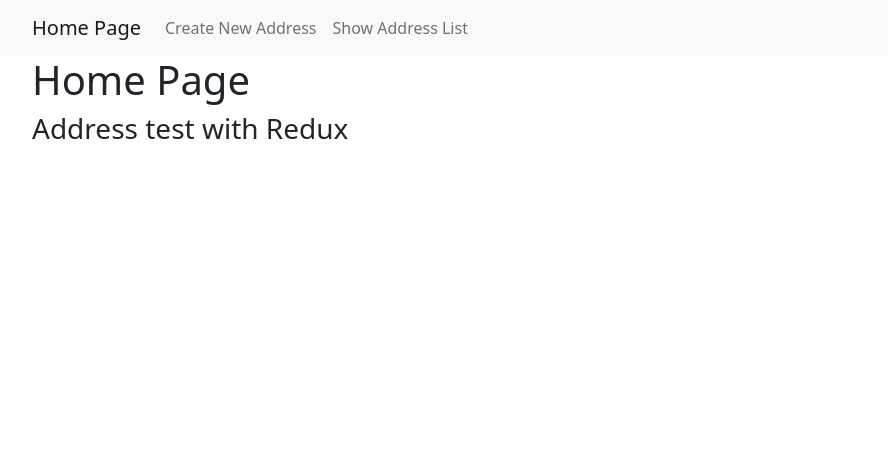
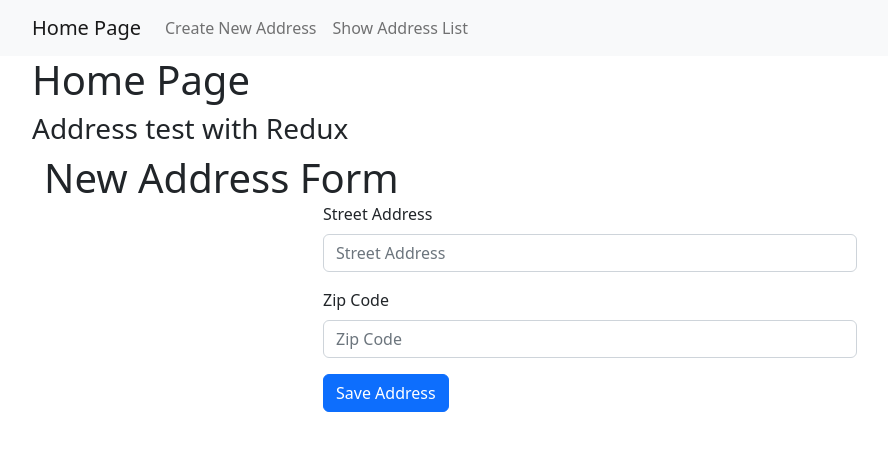
Before and after one commit to partapparam/reduxstudy, a React (Create React App) app: page /new in a window 1280 px wide. Shown: the top 450 px of the page, without its empty margins (50-938 px from the left). Built offline with nearby package versions, Linux system fonts and the light colour scheme.

Commit message:
forms in bootstrap

```diff
--- a/src/App.jsx
+++ b/src/App.jsx
@@ -2,10 +2,10 @@ import logo from "./logo.svg"
 import "./App.css"
 import React from "react"
 import { BrowserRouter, Route, Routes } from "react-router-dom"
-import { NavigationBar } from "./common/NavigationBar"
 import { Home } from "./features/home/Home"
 import { AddressList } from "./features/address/AddressList"
 import { AddressCard } from "./features/address/AddressCard"
+import { AddressForm } from "./features/address/AddressForm"
 
 function App() {
   return (
@@ -16,7 +16,7 @@ function App() {
             <Route path="addressList" element={<AddressList />}>
               <Route path=":addressId/card" element={<AddressCard />} />
             </Route>
-            <Route path="new" />
+            <Route path="new" element={<AddressForm />} />
             {/* <Route index element={<Home />} /> */}
           </Route>
         </Routes>
--- a/src/features/address/AddressCard.jsx
+++ b/src/features/address/AddressCard.jsx
@@ -2,12 +2,11 @@ import React from "react"
 import Container from "react-bootstrap/Container"
 import { redirect, useParams } from "react-router-dom"
 import { useSelector } from "react-redux"
+import { selectAddressById } from "./addressSlice"
 
 export const AddressCard = () => {
   const { addressId } = useParams()
-  const address = useSelector((state) =>
-    state.addresses.find((a) => a.address_id === +addressId)
-  )
+  const address = useSelector((state) => selectAddressById(state, addressId))
 
   if (!address) {
     redirect("/addressList")
@@ -18,8 +17,8 @@ export const AddressCard = () => {
       <h3>This is the Address card</h3>
       <div>
         <h4>
-          This is the Address Id: {address.address_id} and{" "}
-          {address.street_address}
+          This is the Address Id: {address && address.address_id} and{" "}
+          {address && address.street_address}
         </h4>
       </div>
     </Container>
--- a/src/features/address/AddressForm.jsx
+++ b/src/features/address/AddressForm.jsx
@@ -0,0 +1,63 @@
+import React, { useState } from "react"
+import Button from "react-bootstrap/Button"
+import Form from "react-bootstrap/Form"
+import Container from "react-bootstrap/Container"
+import Row from "react-bootstrap/Row"
+import Col from "react-bootstrap/col"
+import { postNewAddress } from "./addressSlice"
+import { useDispatch, useSelector } from "react-redux"
+
+export const AddressForm = () => {
+  const dispatch = useDispatch()
+  const [streetAddress, setStreetAddress] = useState("")
+  const [zipcode, setZipcode] = useState(0)
+  const [addRequestStatus, setAddRequestStatus] = useState("idle")
+
+  const canSave =
+    [streetAddress, zipcode].every(Boolean) && addRequestStatus === "idle"
+
+  const onSaveAddressClicked = async () => {
+    if (canSave) {
+      try {
+        setAddRequestStatus("pending")
+        await dispatch(postNewAddress({ streetAddress, zipcode })).unwrap()
+        setStreetAddress("")
+        setZipcode(0)
+      } catch (error) {
+        console.error("Failed to save address", error)
+      } finally {
+        setAddRequestStatus("idle")
+      }
+    }
+  }
+
+  return (
+    <Container>
+      <h1 className="mb-auto">New Address Form</h1>
+      <Row className="justify-content-md-center">
+        <Col lg="6">
+          <Form className="mb-auto">
+            <Form.Group className="mb-3" controlId="addressStreet">
+              <Form.Label className="label">Street Address</Form.Label>
+              <Form.Control
+                type="text"
+                placeholder="Street Address"
+              ></Form.Control>
+            </Form.Group>
+            <Form.Group className="mb-3" controlId="zipcode">
+              <Form.Label className="label">Zip Code</Form.Label>
+              <Form.Control type="number" placeholder="Zip Code"></Form.Control>
+            </Form.Group>
+            <Button
+              variant="primary"
+              type="submit"
+              onClick={onSaveAddressClicked}
+            >
+              Save Address
+            </Button>
+          </Form>
+        </Col>
+      </Row>
+    </Container>
+  )
+}
--- a/src/features/address/AddressList.jsx
+++ b/src/features/address/AddressList.jsx
@@ -11,26 +11,26 @@ export const AddressList = () => {
     dispatch(getAllAddresses())
   }, [])
   const addresses = useSelector(selectAllAddresses)
-  console.log(addresses)
-  // const content =
-  //   addresses.length === 0 ? (
-  //     <h2>There is nothing to show here</h2>
-  //   ) : (
-  //     <ul>
-  //       {addresses.map((a) => {
-  //         return (
-  //           <li key={a.address_id}>
-  //             <Link to={a.address_id + "/card"}>{a.street_address}</Link>
-  //           </li>
-  //         )
-  //       })}
-  //     </ul>
-  //   )
+
+  const content =
+    addresses.length === 0 ? (
+      <h2>There is nothing to show here, search for an Address</h2>
+    ) : (
+      <ul>
+        {addresses.map((a) => {
+          return (
+            <li key={a.address_id}>
+              <Link to={a.address_id + "/card"}>{a.street_address}</Link>
+            </li>
+          )
+        })}
+      </ul>
+    )
 
   return (
     <Container>
       <h3>This is the address list</h3>
-      {/* <Container>{content}</Container> */}
+      <Container>{content}</Container>
       <section>
         <Outlet />
       </section>
--- a/src/features/address/addressService.js
+++ b/src/features/address/addressService.js
@@ -6,7 +6,7 @@ const getAllAddresses = () => {
 }
 
 const getAddressById = (id) => {
-  return axios.get(`${baseURL}/address/${id}`)
+  return axios.get(`${baseURL}/${id}`)
 }
 
 const newAddress = (body) => {
--- a/src/features/address/addressSlice.jsx
+++ b/src/features/address/addressSlice.jsx
@@ -24,11 +24,12 @@ export const { appendAddress, updateAddress, setAddresses } =
 
 // Selectors
 export const selectAllAddresses = (state) => state.addresses.cards
-
+// Make sure addressID is converted to number
 export const selectAddressById = (state, addressId) => {
-  state.addresses.cards.find((ad) => ad.address_id === addressId)
+  return state.addresses.cards.find((ad) => ad.address_id === +addressId)
 }
 
+// async methods
 export const getAllAddresses = () => {
   return async (dispatch, getState) => {
     // const beforeState = getState()
@@ -39,4 +40,12 @@ export const getAllAddresses = () => {
   }
 }
 
+export const postNewAddress = (body) => {
+  return async (dispatch, getState) => {
+    const response = await addressService.newAddress(body)
+    console.log(response)
+  }
+}
+
+// Export Reducer
 export default addressesSlice.reducer
```
Also changed, not shown: src/features/reviews/ReviewCard.jsx (added), src/features/reviews/ReviewList.jsx (added), src/features/reviews/reviewService.js (added), src/features/reviews/reviewSlice.jsx (added).
